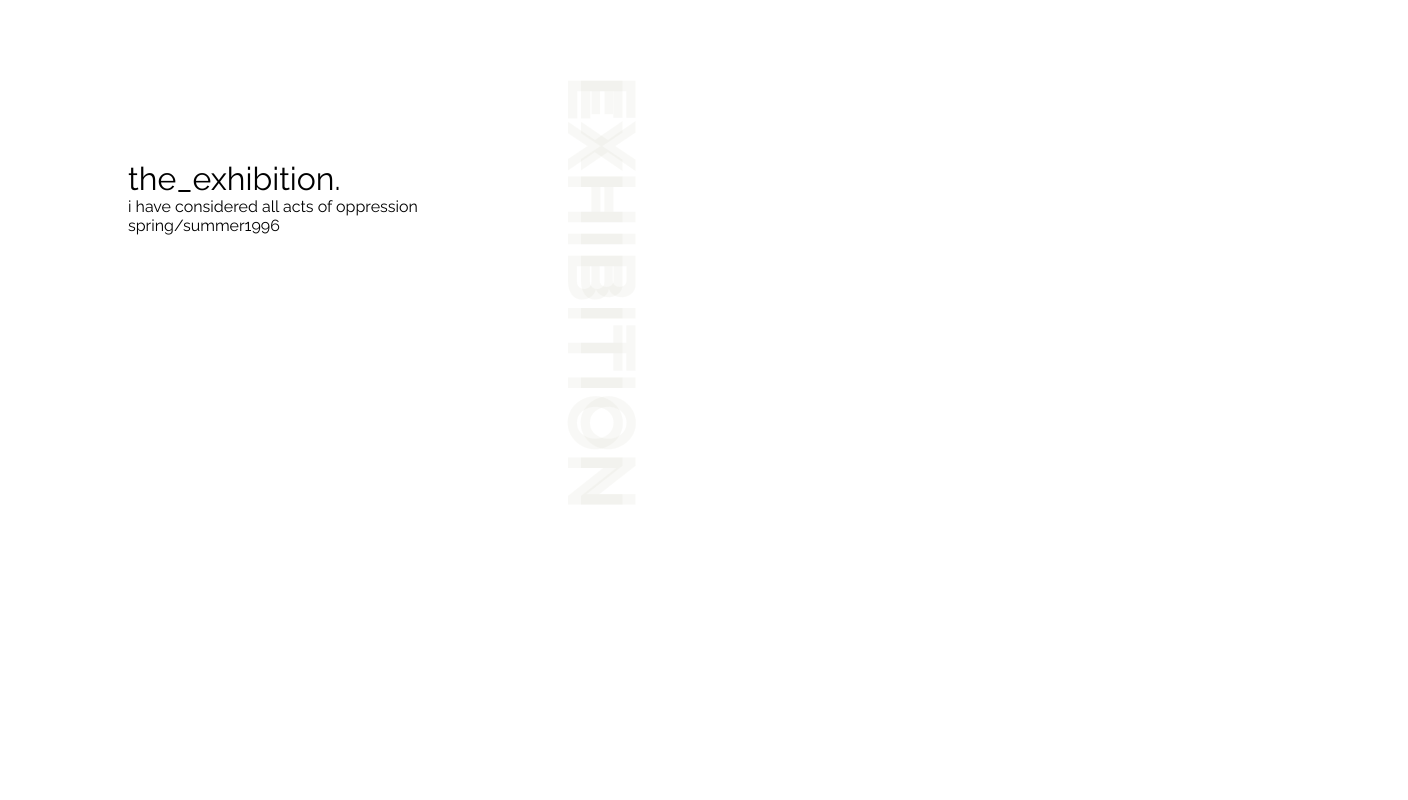
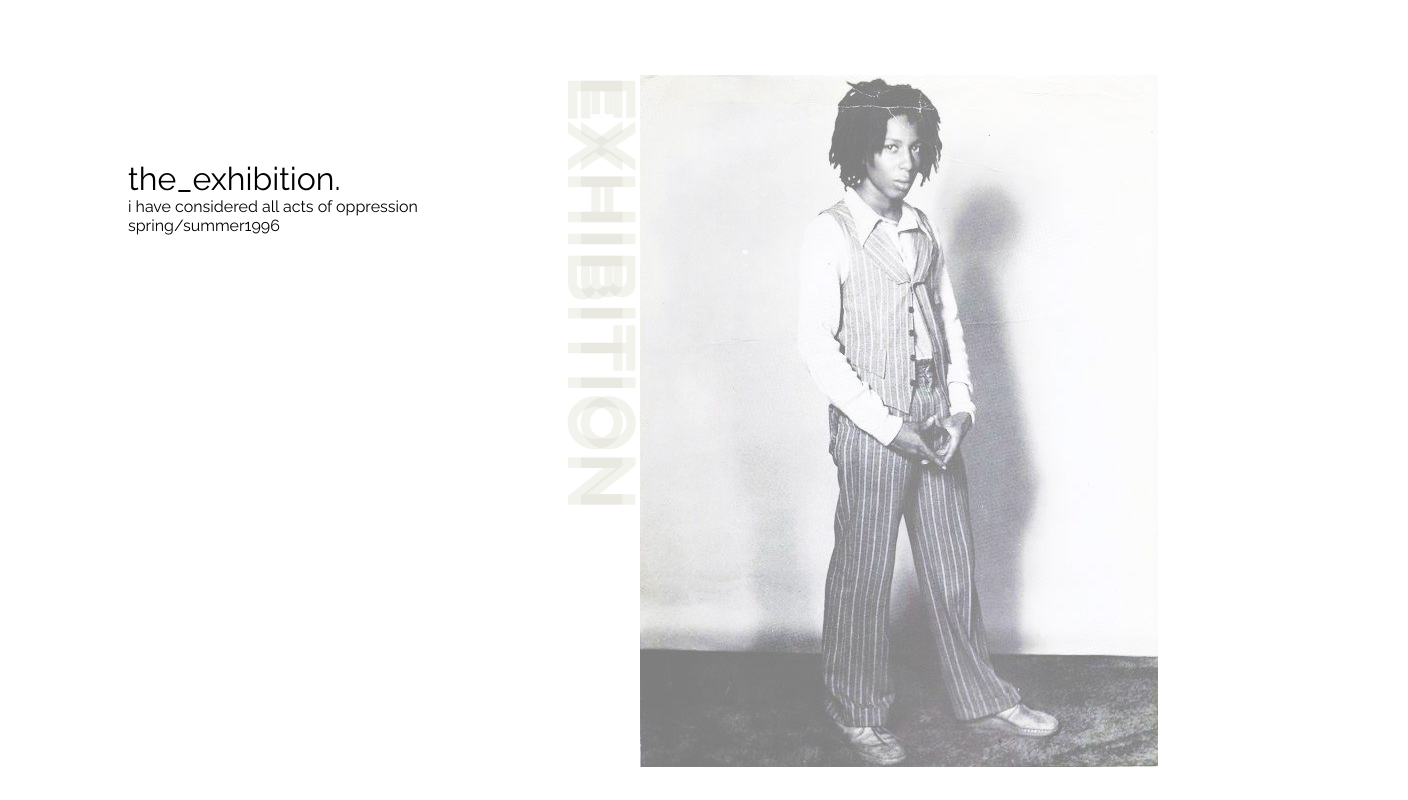
Before and after one commit to iraritchiemeek/exhibition, a plain HTML site: page index.html in a window 1280 px wide. Shown: the whole page, 1408 px wide, since content can reach past the window. Drawn offline with Linux system fonts and the light colour scheme; some packages are replaced by stand-ins of ours; a script that the page names is missing.

Commit message:
add homepage image

```diff
--- a/js/controller.js
+++ b/js/controller.js
@@ -8,4 +8,5 @@ $(document).ready(function () {
 	landingPage.textLine('subtitle', 'spring/summer1996')
 	landingPage.verticalText('EXHIBITION')
 	landingPage.verticalText('EXHIBITION')
+	landingPage.appendImage('imgs/hugh_mundell.jpg')
 })
--- a/js/landing_page.js
+++ b/js/landing_page.js
@@ -13,3 +13,8 @@ LandingPage.prototype.textLine = function(id, text) {
 LandingPage.prototype.verticalText = function(text) {
 	$('#container').append('<div class="vertical_text">' + text + '</div>')
 };
+
+LandingPage.prototype.appendImage = function(url) {
+	$('#container').append('<div id="home_image"></div>')
+	$('#home_image').css({'backgroundImage':'url(' + url + ')'})
+};
--- a/style.css
+++ b/style.css
@@ -6,6 +6,7 @@ html, body, #container, #content{
 	height: 100%;
 	background-size: 100% 100%;
 	background-color: white;
+	overflow: hidden;
 }
 
 #landing_text_wrapper {
@@ -19,8 +20,17 @@ html, body, #container, #content{
 	font-size: 2.5vw;
 }
 
+#home_image {
+	opacity: 0.5;
+	position: absolute;
+	left: 50%;
+	background-repeat: no-repeat;
+	width: 100%;
+	height: 100%;
+}
+
 .vertical_text {
-	opacity: 0.1;
+	opacity: 0.2;
 	color: #C4C4B0;
 	font-family: 'Raleway';
 	font-weight: 700;
```
Also changed, not shown: imgs/hugh_mundell.jpg (added).
